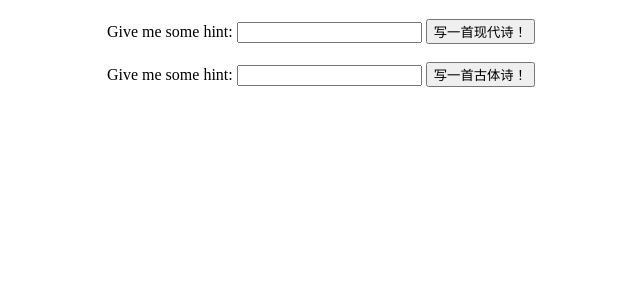
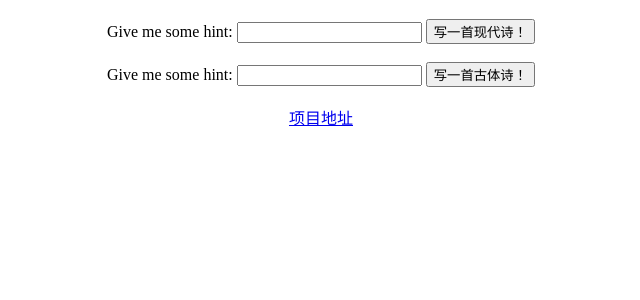
Before and after one commit to shihanmax/modern_poetry, a Flask app: page / in a window 1280 px wide. Shown: the part 259-559 px from the top of the page, without its empty margins (319-959 px from the left). Run offline with Flask 2, Linux system fonts and the light colour scheme.

Commit message:
add repo addr

```diff
--- a/serve/templates/query.html
+++ b/serve/templates/query.html
@@ -38,7 +38,7 @@
                     我不光学习的诗多，我忘性也特别大...这么跟你说吧，我写出来的东西，我自己都不认识...
                 </h5>
             {% endif%}
-
+            <a href="https://github.com/shihanmax/modern_poetry">项目地址</a>
         </div>
 
 
```
